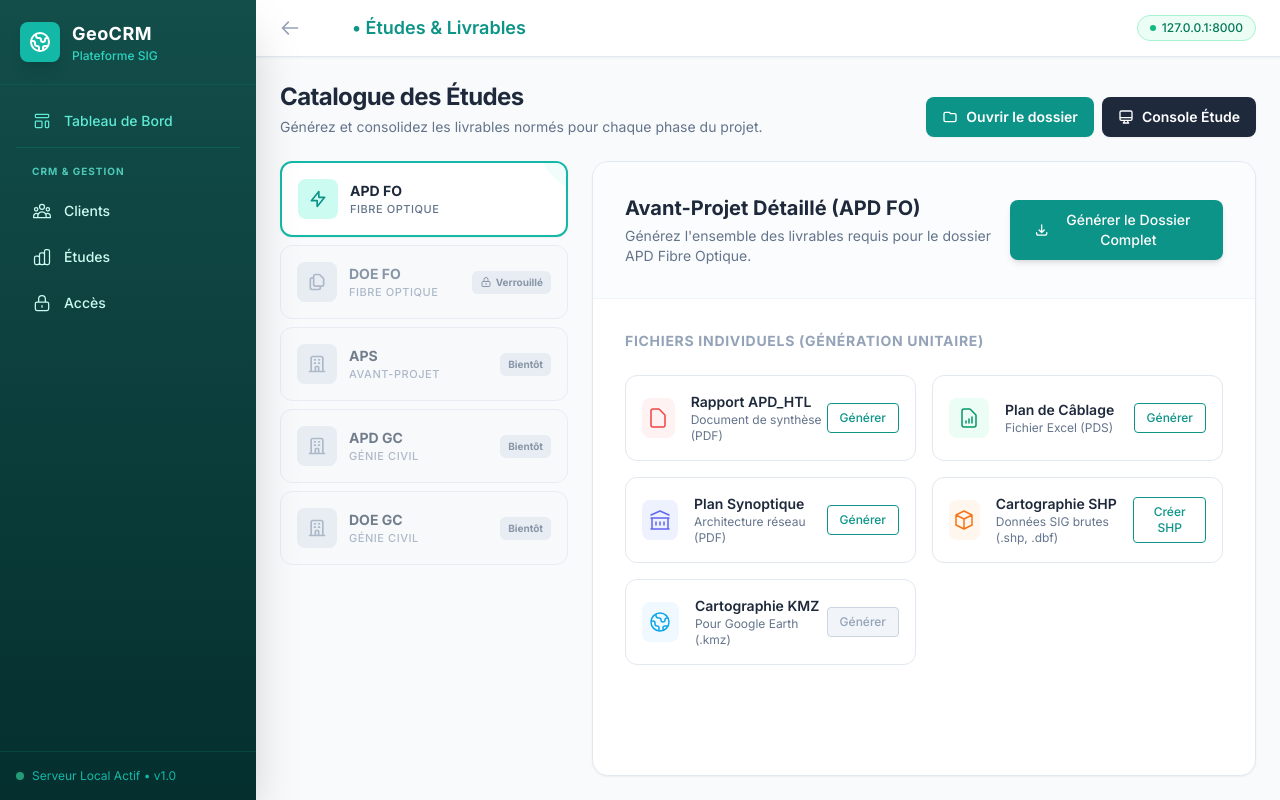
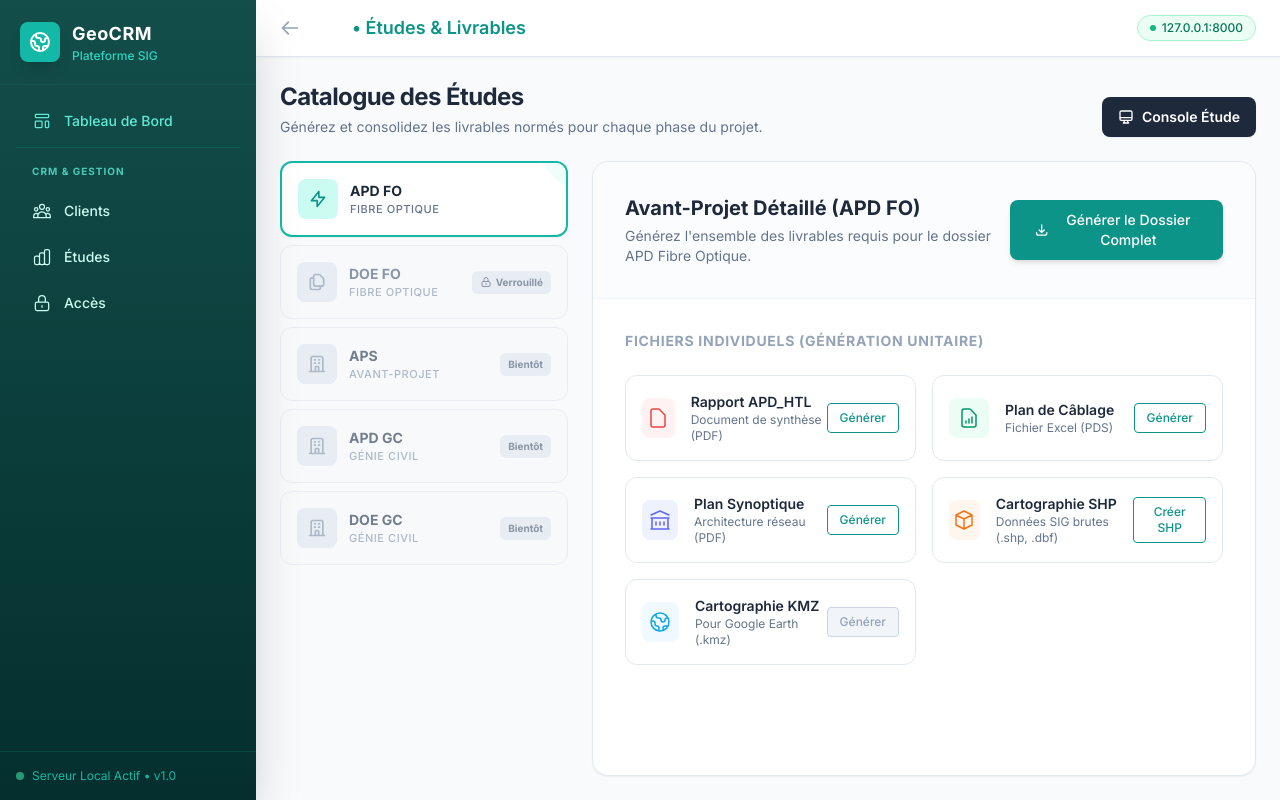
Before and after one commit to digit31/CRM-CALAUDE, a Python web app: template CRM SIG/mon_crm_sig/app/templates/etudes.html in a window 1280 px wide. Run offline with Jinja, Linux system fonts and the light colour scheme; the template is opened without the code that fills it, so the values that code supplies are empty; some libraries are stand-ins or nearby versions.

Commit message:
Études : retirer le bouton « Ouvrir le dossier » en double dans l'en-tête
Il ne reste que celui de la notification « Livrables générés » (à côté de
« Console Étude » il était redondant).

Co-Authored-By: Claude Opus 4.8 <noreply@anthropic.com>

```diff
--- a/CRM SIG/mon_crm_sig/app/templates/etudes.html
+++ b/CRM SIG/mon_crm_sig/app/templates/etudes.html
@@ -23,22 +23,12 @@
             <h2 class="text-2xl font-bold text-slate-800 tracking-tight">Catalogue des Études</h2>
             <p class="text-slate-500 mt-1 text-sm">Générez et consolidez les livrables normés pour chaque phase du projet.</p>
         </div>
-        <div class="flex-shrink-0 flex items-center gap-2">
-            <button type="button" onclick="ouvrirDossierProjet()"
-                    class="inline-flex items-center gap-2 px-4 py-2.5 bg-brand-600 hover:bg-brand-700 text-white text-sm font-semibold rounded-lg shadow-sm transition"
-                    title="Ouvrir le dossier du projet dans l'explorateur">
-                <svg xmlns="http://www.w3.org/2000/svg" class="h-4 w-4" fill="none" viewBox="0 0 24 24" stroke="currentColor" stroke-width="2">
-                    <path stroke-linecap="round" stroke-linejoin="round" d="M3 7v10a2 2 0 002 2h14a2 2 0 002-2V9a2 2 0 00-2-2h-6l-2-2H5a2 2 0 00-2 2z" />
-                </svg>
-                Ouvrir le dossier
-            </button>
-            <a href="/projets/{{ projet.id }}/console" class="inline-flex items-center gap-2 px-4 py-2.5 bg-slate-800 hover:bg-slate-900 text-white text-sm font-semibold rounded-lg shadow-sm transition">
-                <svg xmlns="http://www.w3.org/2000/svg" class="h-4 w-4" fill="none" viewBox="0 0 24 24" stroke="currentColor" stroke-width="2">
-                    <path stroke-linecap="round" stroke-linejoin="round" d="M9.75 17L9 20l-1 1h8l-1-1-.75-3M3 13h18M5 17h14a2 2 0 002-2V5a2 2 0 00-2-2H5a2 2 0 00-2 2v10a2 2 0 002 2z" />
-                </svg>
-                Console Étude
-            </a>
-        </div>
+        <a href="/projets/{{ projet.id }}/console" class="flex-shrink-0 inline-flex items-center gap-2 px-4 py-2.5 bg-slate-800 hover:bg-slate-900 text-white text-sm font-semibold rounded-lg shadow-sm transition">
+            <svg xmlns="http://www.w3.org/2000/svg" class="h-4 w-4" fill="none" viewBox="0 0 24 24" stroke="currentColor" stroke-width="2">
+                <path stroke-linecap="round" stroke-linejoin="round" d="M9.75 17L9 20l-1 1h8l-1-1-.75-3M3 13h18M5 17h14a2 2 0 002-2V5a2 2 0 00-2-2H5a2 2 0 00-2 2v10a2 2 0 002 2z" />
+            </svg>
+            Console Étude
+        </a>
     </div>
 
     <!-- Zone de notification succès -->
```
